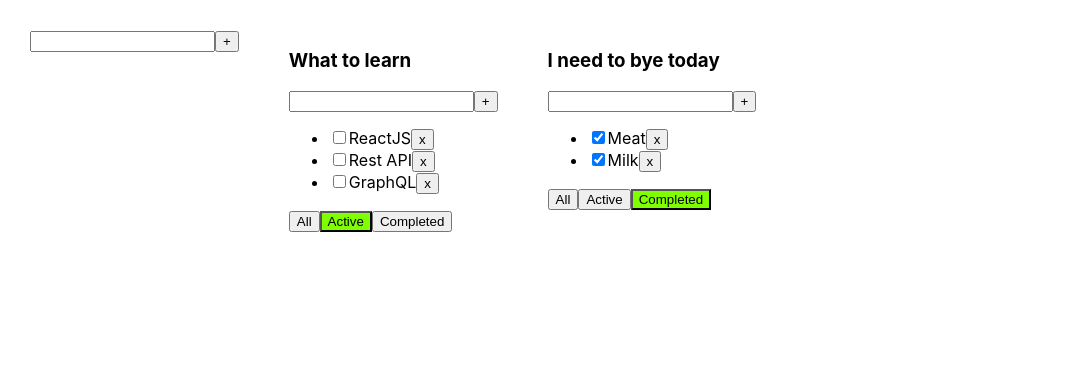
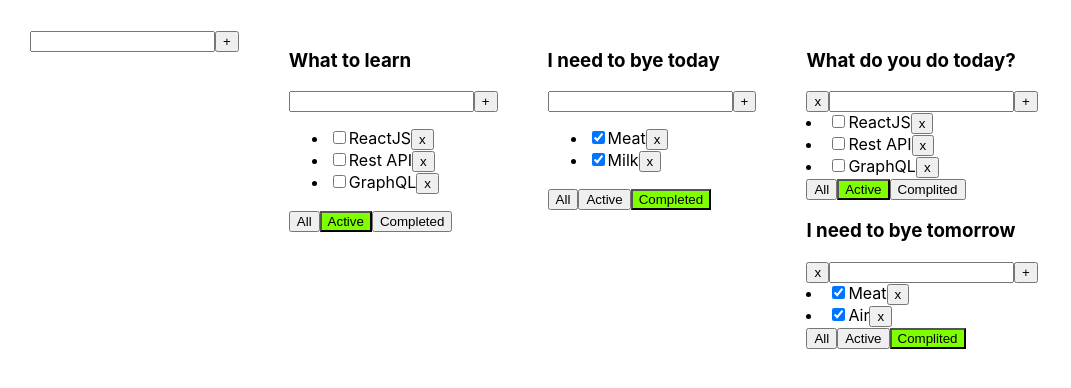
Before and after one commit to sasha2234562/3-todolist, a React (Create React App) app: page / in a window 1280 px wide. Shown: the top 388 px of the page, without its empty margins (0-1071 px from the left). Built offline with nearby package versions, Linux system fonts and the light colour scheme.

Commit message:
create universal components

```diff
--- a/src/App.tsx
+++ b/src/App.tsx
@@ -3,6 +3,7 @@ import './App.css';
 import {v1} from 'uuid';
 import {Todolist} from "./Todolist";
 import {AddItemForm} from "./universal - new-input";
+import {NewApp} from "./newApp";
 
 export type FilterValuesType = "all" | "active" | "completed";
 export type todolistType = {
@@ -120,7 +121,7 @@ setTodolists([todolist, ...todolists])
                 )
 
             })}
-            {/*<NewApp/>*/}
+            <NewApp/>
         </div>
     );
 }
```
